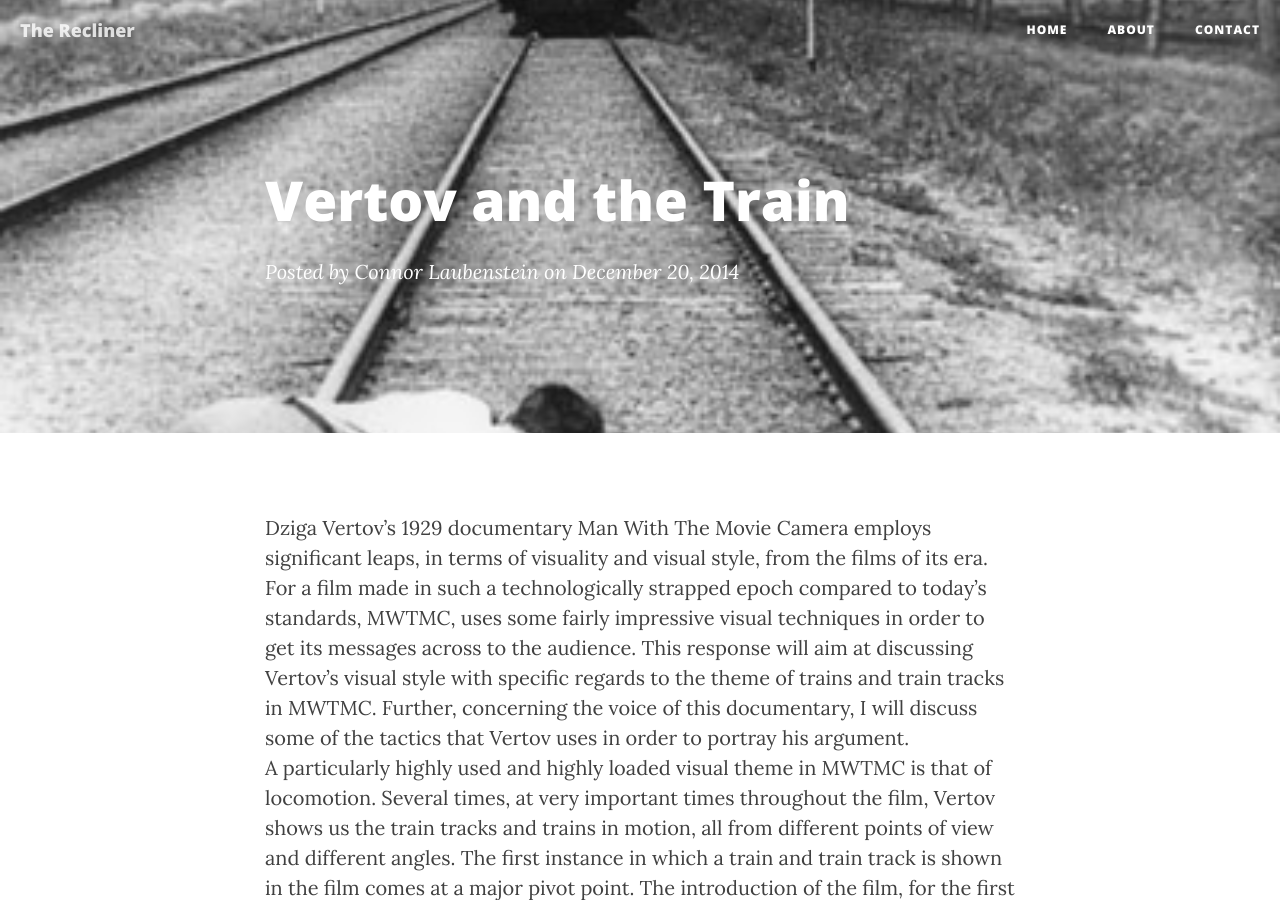
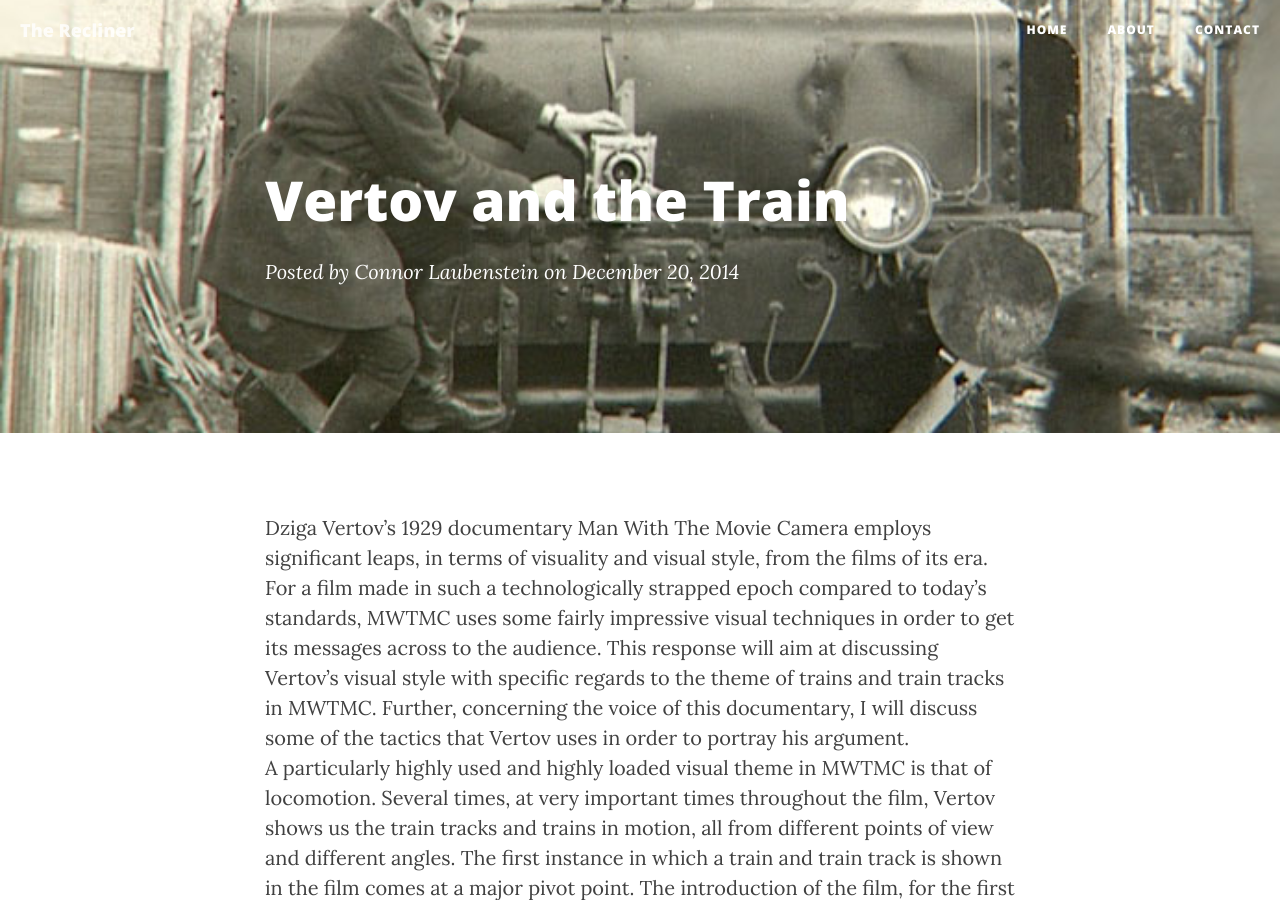
Before and after one commit to claubenstein/claubenstein.github.io, a Jekyll site: the page built from _posts/2014-12-20-Vertov-and-the-Train.markdown, in a window 1280 px wide and 900 px high. Built offline with Jekyll 4.4.1, drawn with Linux system fonts in a browser that asks for light colours; nearby versions of some CDN libraries.

Commit message:
new picture

```diff
--- a/_posts/2014-12-20-Vertov-and-the-Train.markdown
+++ b/_posts/2014-12-20-Vertov-and-the-Train.markdown
@@ -7,7 +7,7 @@ author:     "Connor Laubenstein"
 header-img: "img/MWMC.jpg"
 ---
 
-<p>Dziga Vertov’s 1929 documentary Man With The Movie Camera employs significant leaps, in terms of visuality and visual style, from the films of its era.  For a film made in such a technologically strapped epoch compared to today’s standards, MWTMC, uses some fairly impressive visual techniques in order to get its messages across to the audience.  This response will aim at discussing Vertov’s visual style with specific regards to the theme of trains and train tracks in MWTMC.  Further, concerning the voice of this documentary, I will discuss some of the tactics that Vertov uses in order to portray his argument.<br>
+<p>Dziga Vertov’s 1929 documentary Man With The Movie Camera employs significant leaps, in terms of visuality and visual style, from the films of its era.  For a film made in such a technologically strapped epoch compared to today’s standards, MWTMC uses some fairly impressive visual techniques in order to get its messages across to the audience.  This response will aim at discussing Vertov’s visual style with specific regards to the theme of trains and train tracks in MWTMC.  Further, concerning the voice of this documentary, I will discuss some of the tactics that Vertov uses in order to portray his argument.<br>
 	A particularly highly used and highly loaded visual theme in MWTMC is that of locomotion.  Several times, at very important times throughout the film, Vertov shows us the train tracks and trains in motion, all from different points of view and different angles.  The first instance in which a train and train track is shown in the film comes at a major pivot point.  The introduction of the film, for the first eight minutes or so shows the city asleep very early in the morning.  Nothing is going on downtown, the streets are barren.  Suddenly, almost out of nowhere, we see the image of a man filming an oncoming train while he is right in the middle of the tracks laying down.  We see the train approaching the man in real time and it immediately creates tension.  If we look at the reflexive nature of this moment as well, we realize that the camera which is capturing the man filming, is too, right in the middle of the tracks.  Nine minutes into a fairly slow, lulling start, the audience is suddenly asking questions:  Is the train going to stop?  Are we about to witness this man (and our camera) get obliterated by this beast of an engine?  Just before the train makes its assumed impact, Vertov uses a bunch of quick cuts where its hard to tell exactly what is occurring.<br>
 	We then jump to an extreme close up of a woman tossing in slumber and waking up to start the day.  The presumed impact of the train is the trigger to start the day for the bustling city.  Vertov is aiming to show how important the train is to the city with this previous clip.  The train being a symbol of industry, MWTMC very much employs propaganda elements calling for, and celebrating the amount of industrial work and production in this Soviet city.  The train blasts through the city, its citizens start to arise, production is about to explode.<br>
 	With regards to documentary voice, MWTMC possesses a healthy combination of a few modes.  Vertov employs elements stemming from the poetic mode, as well as containing clear signs of reflexivity.  The documentary voice is the specific way in which an argument or perspective is expressed.  There are certain things that we must keep in mind when analyzing the messages put forth by Vertov.  Firstly, since MWTMC was made in 1929, and it is a silent film, Vertov had to overcome the obstacle of not using a “voice of God” in order to portray his rhetoric.  This means, of course, that Vertov was extremely in tune with his visual style, not having to worry about what he was going to say, or interview subjects.  Since the visuality of this documentary is the only way in which the audience could assess his arguments, Vertov had to be as clear as possible through his visuality.  As I mentioned earlier, the train is only one of the visual themes present in MWTMC and the repeated imagery builds greatly with other thematic content in the documentary in order to establish coherency and thought-provoking argument.<br>
```
Also changed, not shown: img/mwmc.jpg.
